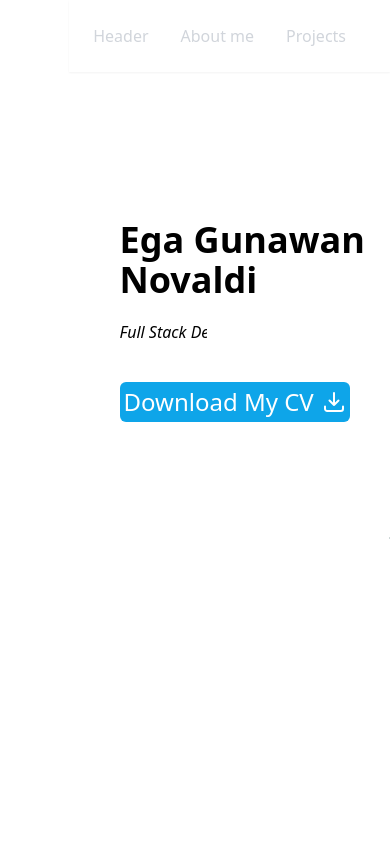
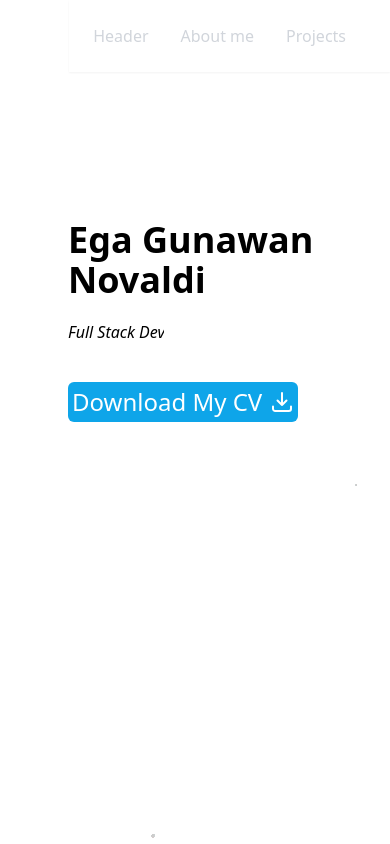
Before and after one commit to Egaxyz/Portofolio, a React (Create React App) app: page / in a window 390 px wide. Shown: the top 844 px of the page. Built offline with nearby package versions, Linux system fonts and the light colour scheme.

Commit message:
Fix: UI contact mobile

```diff
--- a/src/App.jsx
+++ b/src/App.jsx
@@ -33,12 +33,12 @@ export default function App() {
       </button> */}
 
       {/* Contact (fixed, scroll ikut) */}
-      <div className="w-24 p-5 fixed">
+      <div className="w-20 p-5 fixed">
         <Contact />
       </div>
 
       {/* Main Content */}
-      <div className="flex-1 flex items-start ml-24">
+      <div className="flex-1 flex items-start ml-10">
         <MainContent />
       </div>
 
--- a/src/components/Contact.jsx
+++ b/src/components/Contact.jsx
@@ -1,71 +1,75 @@
+import { useState } from "react";
 import {
   FaEnvelope,
   FaFacebook,
   FaInstagram,
   FaGithub,
   FaWhatsapp,
+  FaBars,
+  FaTimes,
 } from "react-icons/fa";
 
 export default function Contact() {
+  const [open, setOpen] = useState(false);
+
   return (
-    <section className="my-32 sm:my-52">
-      <ul className="space-y-3 sm:space-y-4 text-xl sm:text-2xl relative">
-        <li className="relative h-6 w-5 sm:h-7 sm:w-5">
+    <section className="sm:my-52 my-5 ml-1">
+      {/* === MOBILE BURGER MENU (kecil & tanpa jarak) === */}
+      <div className="sm:hidden">
+        <button
+          onClick={() => setOpen(!open)}
+          className="text-white text-xl p-1" // lebih kecil & lebih rapat
+        >
+          {open ? <FaTimes /> : <FaBars />}
+        </button>
+      </div>
+
+      {/* === CONTACT LIST === */}
+      <ul
+        className={`
+          ${open ? "block" : "hidden"}
+          sm:block
+          space-y-3
+          text-lg sm:text-2xl
+          relative
+          ml-1
+        `}
+      >
+        {/* WhatsApp */}
+        <li className="relative h-5 w-5 sm:h-7 sm:w-5">
           <a href="https://wa.me/+6285806428673" target="_blank">
-            <FaWhatsapp
-              className="text-white absolute left-0 top-0
-              transition-all duration-200
-              hover:scale-150 hover:bg-white hover:text-black hover:rounded-full
-              hover:p-1 hover:m-2 hover:translate-x-2 hover:-translate-y-1"
-            />
+            <FaWhatsapp className="text-white absolute left-0 top-0 transition-all duration-200 hover:scale-150 hover:bg-white hover:text-black hover:rounded-full hover:p-1 hover:m-1 hover:translate-x-2 hover:-translate-y-1" />
           </a>
         </li>
 
-        <li className="relative h-6 w-5 sm:h-7 sm:w-5">
+        {/* Email */}
+        <li className="relative h-5 w-5 sm:h-7 sm:w-5">
           <a
             href="https://mail.google.com/mail/?view=cm&fs=1&to=egagunawannovaldi@gmail.com"
             target="_blank"
-            rel="noopener noreferrer"
           >
-            <FaEnvelope
-              className="text-white absolute left-0 top-0
-              transition-all duration-200
-              hover:scale-150 hover:bg-white hover:text-black hover:rounded-full
-              hover:p-1 hover:m-2 hover:translate-x-2 hover:-translate-y-1"
-            />
+            <FaEnvelope className="text-white absolute left-0 top-0 transition-all duration-200 hover:scale-150 hover:bg-white hover:text-black hover:rounded-full hover:p-1 hover:m-2 hover:translate-x-2 hover:-translate-y-1" />
           </a>
         </li>
 
-        <li className="relative h-6 w-5 sm:h-7 sm:w-5">
+        {/* Facebook */}
+        <li className="relative h-5 w-5 sm:h-7 sm:w-5">
           <a href="https://www.facebook.com/ezio.joestarii" target="_blank">
-            <FaFacebook
-              className="text-white absolute left-0 top-0
-              transition-all duration-200
-              hover:scale-150 hover:bg-white hover:text-black hover:rounded-full
-              hover:p-1 hover:m-2 hover:translate-x-2 hover:-translate-y-1"
-            />
+            <FaFacebook className="text-white absolute left-0 top-0 transition-all duration-200 hover:scale-150 hover:bg-white hover:text-black hover:rounded-full hover:p-1 hover:m-2 hover:translate-x-2 hover:-translate-y-1" />
           </a>
         </li>
 
-        <li className="relative h-6 w-5 sm:h-7 sm:w-5">
+        {/* Instagram */}
+        <li className="relative h-5 w-5 sm:h-7 sm:w-5">
           <a href="https://www.instagram.com/noval_gunz/" target="_blank">
-            <FaInstagram
-              className="text-white absolute left-0 top-0
-              transition-all duration-200
-              hover:scale-150 hover:bg-white hover:text-black hover:rounded-full
-              hover:p-1 hover:m-2 hover:translate-x-2 hover:-translate-y-1"
-            />
+            <FaInstagram className="text-white absolute left-0 top-0 transition-all duration-200 hover:scale-150 hover:bg-white hover:text-black hover:rounded-full hover:p-1 hover:m-2 hover:translate-x-2 hover:-translate-y-1" />
           </a>
         </li>
 
-        <li className="relative h-6 w-5 sm:h-7 sm:w-5">
+        {/* GitHub */}
+        <li className="relative h-5 w-5 sm:h-7 sm:w-5">
           <a href="https://github.com/Egaxyz" target="_blank">
-            <FaGithub
-              className="text-white absolute left-0 top-0
-              transition-all duration-200
-              hover:scale-150 hover:bg-white hover:text-black hover:rounded-full
-              hover:p-1 hover:m-2 hover:translate-x-2 hover:-translate-y-1"
-            />
+            <FaGithub className="text-white absolute left-0 top-0 transition-all duration-200 hover:scale-150 hover:bg-white hover:text-black hover:rounded-full hover:p-1 hover:m-2 hover:translate-x-2 hover:-translate-y-1" />
           </a>
         </li>
       </ul>
```
